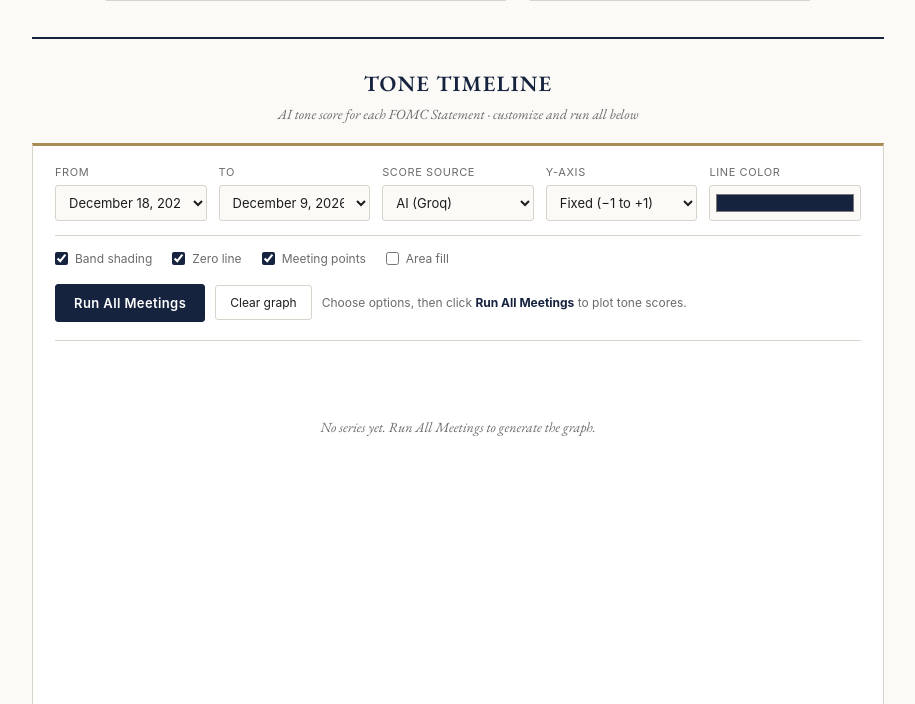
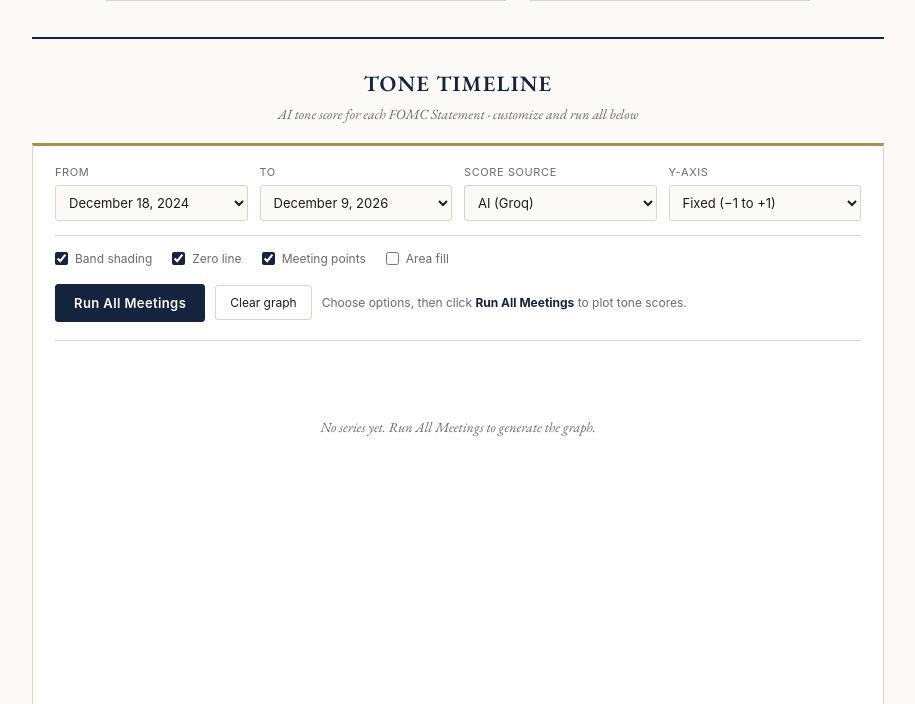
Before and after one commit to leonardol11/Fed-Rhetoric, a Flask app: page / in a window 1280 px wide. Shown: the part 730-1434 px from the top of the page, without its empty margins (182-1097 px from the left). Run offline with Flask 3, Linux system fonts and the light colour scheme.

Commit message:
Remove tone timeline line-color control.
Drop the unused color picker and keep a fixed navy line with a
neat four-column options row.

Co-authored-by: leonardol11 <leonardol11@users.noreply.github.com>

```diff
--- a/templates/index.html
+++ b/templates/index.html
@@ -434,7 +434,7 @@
   .timeline-opts {
     font-family: var(--sans);
     display: grid;
-    grid-template-columns: repeat(5, minmax(0, 1fr));
+    grid-template-columns: repeat(4, minmax(0, 1fr));
     gap: 12px 12px;
     align-items: end;
   }
@@ -451,8 +451,7 @@
     color: var(--muted);
     line-height: 1.2;
   }
-  .timeline-opts select,
-  .timeline-opts input[type="color"] {
+  .timeline-opts select {
     font-family: var(--sans);
     font-size: 13px;
     padding: 8px 9px;
@@ -462,10 +461,6 @@
     color: var(--ink);
     width: 100%;
     height: 36px;
-  }
-  .timeline-opts input[type="color"] {
-    padding: 4px;
-    cursor: pointer;
   }
   .timeline-checks {
     font-family: var(--sans);
@@ -784,10 +779,6 @@
             <option value="auto">Auto-fit</option>
           </select>
         </div>
-        <div class="opt">
-          <label for="tl-color">Line color</label>
-          <input type="color" id="tl-color" value="#16233f" title="Line color">
-        </div>
       </div>
 
       <div class="timeline-checks">
@@ -854,7 +845,6 @@
       var toSel = document.getElementById('tl-to');
       var modeSel = document.getElementById('tl-mode');
       var yAxisSel = document.getElementById('tl-yaxis');
-      var colorInput = document.getElementById('tl-color');
       var bandsChk = document.getElementById('tl-bands');
       var zeroChk = document.getElementById('tl-zero');
       var pointsChk = document.getElementById('tl-points');
@@ -1010,7 +1000,7 @@
 
         var labels = points.map(function (p) { return p.label_date || p.date; });
         var data = points.map(function (p) { return p.score; });
-        var color = colorInput.value || '#16233f';
+        var color = '#16233f';
         var fixedY = yAxisSel.value === 'fixed';
         var showPoints = pointsChk.checked;
         var fill = fillChk.checked;
@@ -1129,7 +1119,7 @@
       }
 
       ['change', 'input'].forEach(function (evt) {
-        [yAxisSel, colorInput, bandsChk, zeroChk, pointsChk, fillChk].forEach(function (el) {
+        [yAxisSel, bandsChk, zeroChk, pointsChk, fillChk].forEach(function (el) {
           el.addEventListener(evt, applyCustomizations);
         });
       });
```
